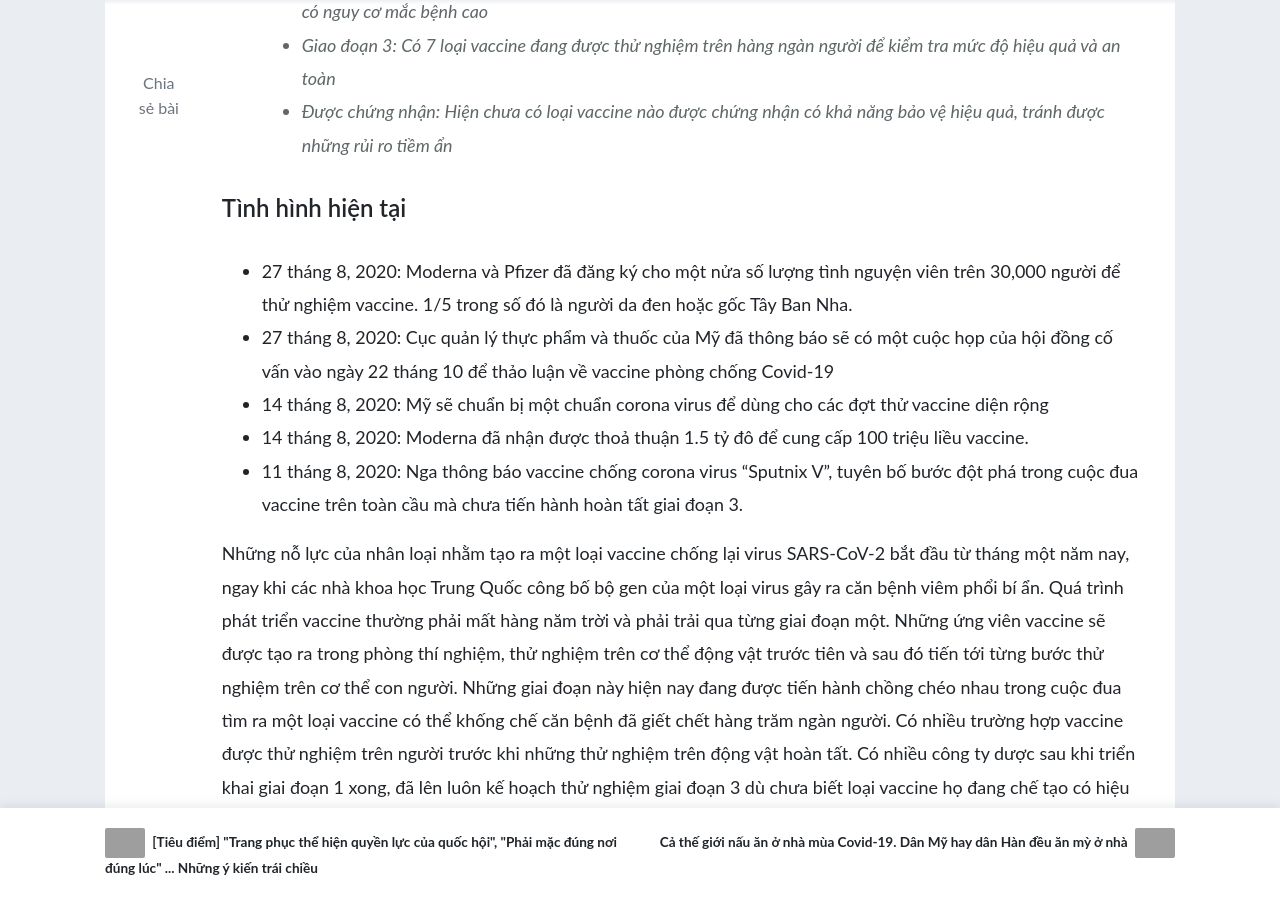
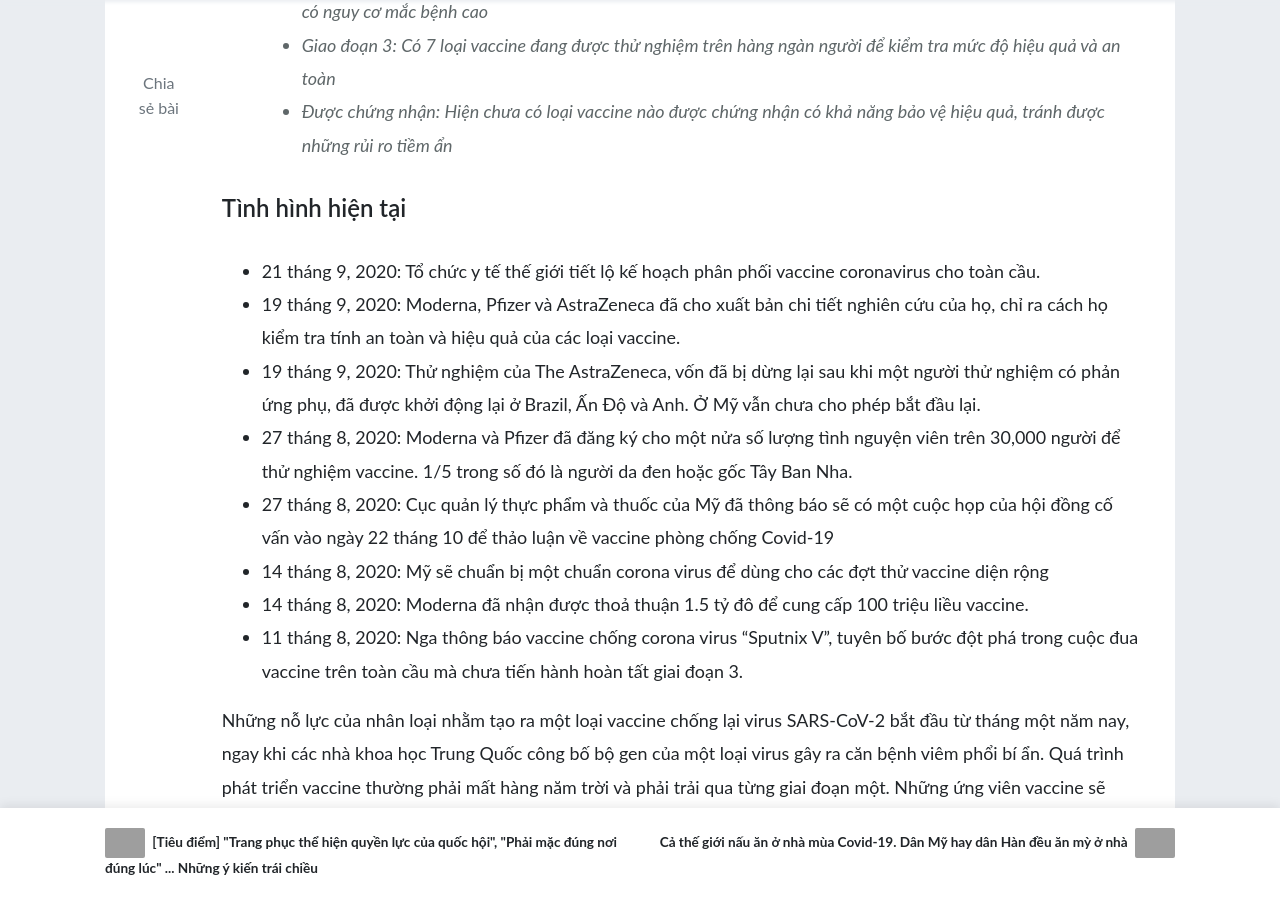
Before and after one commit to hungph/hungph.github.io, a Jekyll site: the page built from _posts/2020-08-20-nhung-loai-vaccine-covid-19-tiem-nang.md, in a window 1280 px wide and 900 px high, scrolled down 1156 px. Built offline with Jekyll 4.4.1, drawn with Linux system fonts in a browser that asks for light colours; nearby versions of some CDN libraries; some web fonts are replaced; comment, search, counter and statistics services are not loaded; some of the changed text lies outside the part shown; grey boxes are pictures that could not be loaded.

```diff
--- a/_posts/2020-08-20-nhung-loai-vaccine-covid-19-tiem-nang.md
+++ b/_posts/2020-08-20-nhung-loai-vaccine-covid-19-tiem-nang.md
@@ -17,6 +17,9 @@
 > - Được chứng nhận: Hiện chưa có loại vaccine nào được chứng nhận có khả năng bảo vệ hiệu quả, tránh được những rủi ro tiềm ẩn
 
 #### Tình hình hiện tại
+- 21 tháng 9, 2020: Tổ chức y tế thế giới tiết lộ kế hoạch phân phối vaccine coronavirus cho toàn cầu.
+- 19 tháng 9, 2020: Moderna, Pfizer và AstraZeneca đã cho xuất bản chi tiết nghiên cứu của họ, chỉ ra cách họ kiểm tra tính an toàn và hiệu quả của các loại vaccine.
+- 19 tháng 9, 2020: Thử nghiệm của The AstraZeneca, vốn đã bị dừng lại sau khi một người thử nghiệm có phản ứng phụ, đã được khởi động lại ở Brazil, Ấn Độ và Anh. Ở Mỹ vẫn chưa cho phép bắt đầu lại.
 - 27 tháng 8, 2020: Moderna và Pfizer đã đăng ký cho một nửa số lượng tình nguyện viên trên 30,000 người để thử nghiệm vaccine. 1/5 trong số đó là người da đen hoặc gốc Tây Ban Nha.
 - 27 tháng 8, 2020: Cục quản lý thực phẩm và thuốc của Mỹ đã thông báo sẽ có một cuộc họp của hội đồng cố vấn vào ngày 22 tháng 10 để thảo luận về vaccine phòng chống Covid-19
 - 14 tháng 8, 2020: Mỹ sẽ chuẩn bị một chuẩn corona virus để dùng cho các đợt thử vaccine diện rộng
```
Also changed, not shown: other parts of _posts/2020-08-20-nhung-loai-vaccine-covid-19-tiem-nang.md (+1 -1 lines), _posts/2020-08-30-mua-xuan-cua-con-la-chiec-khau-trang-nguoi-me-bat-khoc.md (+1 -1 lines), _posts/2020-09-11-tai-sao-canh-tranh-my-trung-dang-o-thoi-diem-quyet-dinh.md (+1 -1 lines), _posts/2020-09-18-10-tieng-phan-loai-hang-khong-duoc-tra-tien-7-nguoi-chet-lam-qua-suc.md (+1 -1 lines), _posts/2020-09-22-ban-that-su-muon-song-o-day-sao.md (+1 -1 lines).
